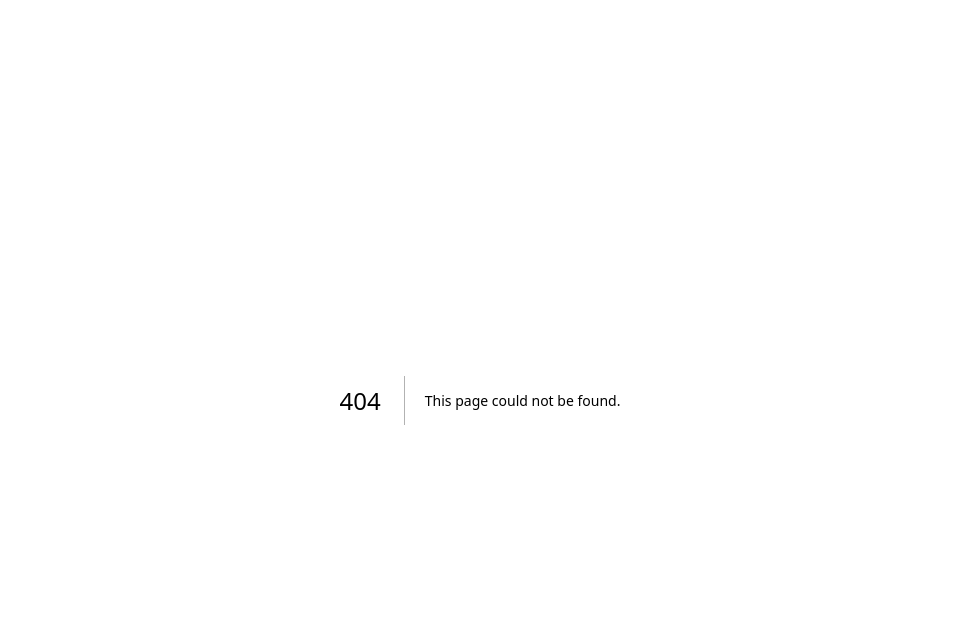
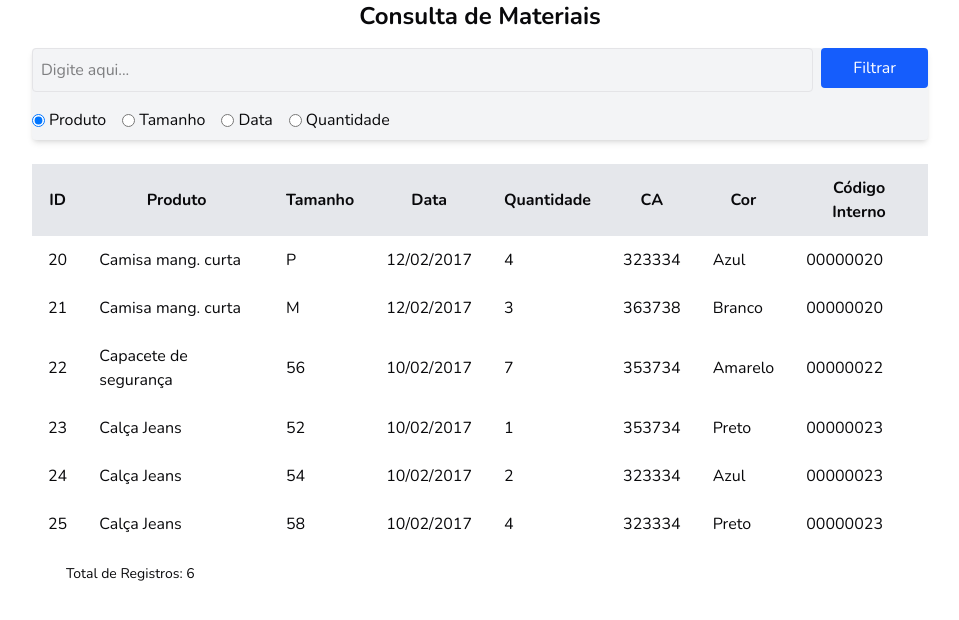
Before and after one commit to MetaService-SGM/meta-service-sgm, a Next.js app in the folder frontend/: page /estoque/consultaMat in a window 1280 px wide. Before the commit this address had no page. Shown: the top 620 px of the page, without its empty margins (160-1119 px from the left). Built offline with nearby package versions, Linux system fonts and the light colour scheme.

Commit message:
feat:consulta materiais

```diff
--- /dev/null
+++ b/frontend/src/app/estoque/consultaMat/page.tsx
@@ -0,0 +1,109 @@
+'use client';
+
+
+import { useState } from 'react'
+
+type Material = {
+  id: number
+  produto: string
+  tamanho: string
+  data: string
+  quantidade: number
+  ca: string
+  cor: string
+  codigoInterno: string
+}
+
+const dados: Material[] = [
+  { id: 20, produto: 'Camisa mang. curta', tamanho: 'P', data: '12/02/2017', quantidade: 4, ca: '323334', cor: 'Azul', codigoInterno: '00000020' },
+  { id: 21, produto: 'Camisa mang. curta', tamanho: 'M', data: '12/02/2017', quantidade: 3, ca: '363738', cor: 'Branco', codigoInterno: '00000020' },
+  { id: 22, produto: 'Capacete de segurança', tamanho: '56', data: '10/02/2017', quantidade: 7, ca: '353734', cor: 'Amarelo', codigoInterno: '00000022' },
+  { id: 23, produto: 'Calça Jeans', tamanho: '52', data: '10/02/2017', quantidade: 1, ca: '353734', cor: 'Preto', codigoInterno: '00000023' },
+  { id: 24, produto: 'Calça Jeans', tamanho: '54', data: '10/02/2017', quantidade: 2, ca: '323334', cor: 'Azul', codigoInterno: '00000023' },
+  { id: 25, produto: 'Calça Jeans', tamanho: '58', data: '10/02/2017', quantidade: 4, ca: '323334', cor: 'Preto', codigoInterno: '00000023' },
+]
+
+export default function Home() {
+  const [filtro, setFiltro] = useState('')
+  const [campo, setCampo] = useState('Produto')
+
+  const filtrados = dados.filter(item => {
+    const campoSelecionado = campo.toLowerCase() as keyof Material
+    return item[campoSelecionado]?.toString().toLowerCase().includes(filtro.toLowerCase())
+  })
+
+  return (
+    <div className="min-h-screen bg-white flex flex-col items-center p-4">
+      <h1 className="text-2xl font-bold items-start mb-4">Consulta de Materiais</h1>
+
+
+
+      <div className="bg-gray-100 p-8 rounded shadow-md w-full max-w-4xl mb-6">
+
+        <div className=" flex gap-2 mb-2  ">
+          <input
+            type="text"
+            placeholder="Digite aqui..."
+           className="border p-2 w-full mb-2 rounded"
+           value={filtro}
+           onChange={e => setFiltro(e.target.value)}
+        />
+
+
+            <button className="bg-blue-600 text-white px-8 py-2 gap-2 mb-3 rounded   hover:bg-blue-700">
+            Filtrar
+            </button>
+          </div>
+
+        <div className="flex space-x-4 mb-2">
+          {['Produto', 'Tamanho', 'Data', 'Quantidade'].map(opt => (
+            <label key={opt} className="flex items-center space-x-1">
+              <input
+                type="radio"
+                name="campo"
+                value={opt}
+                checked={campo === opt}
+                onChange={() => setCampo(opt)}
+              />
+              <span>{opt}</span>
+            </label>
+          ))}
+        </div>
+
+
+
+      </div>
+
+      <table className="w-full max-w-4xl bg-white border-collapse border">
+        <thead>
+          <tr className="bg-gray-200">
+            <th className="border p-2">ID</th>
+            <th className="border p-2">Produto</th>
+            <th className="border p-2">Tamanho</th>
+            <th className="border p-2">Data</th>
+            <th className="border p-2">Quantidade</th>
+            <th className="border p-2">CA</th>
+            <th className="border p-2">Cor</th>
+            <th className="border p-2">Código Interno</th>
+          </tr>
+        </thead>
+        <tbody>
+          {filtrados.map(item => (
+            <tr key={item.id}>
+              <td className="border p-2">{item.id}</td>
+              <td className="border p-2">{item.produto}</td>
+              <td className="border p-2">{item.tamanho}</td>
+              <td className="border p-2">{item.data}</td>
+              <td className="border p-2">{item.quantidade}</td>
+              <td className="border p-2">{item.ca}</td>
+              <td className="border p-2">{item.cor}</td>
+              <td className="border p-2">{item.codigoInterno}</td>
+            </tr>
+          ))}
+        </tbody>
+      </table>
+
+      <p className="mt-4 text-sm w-full max-w-3xl mr-15 text-left">Total de Registros: {filtrados.length}</p>
+    </div>
+  )
+}
```
